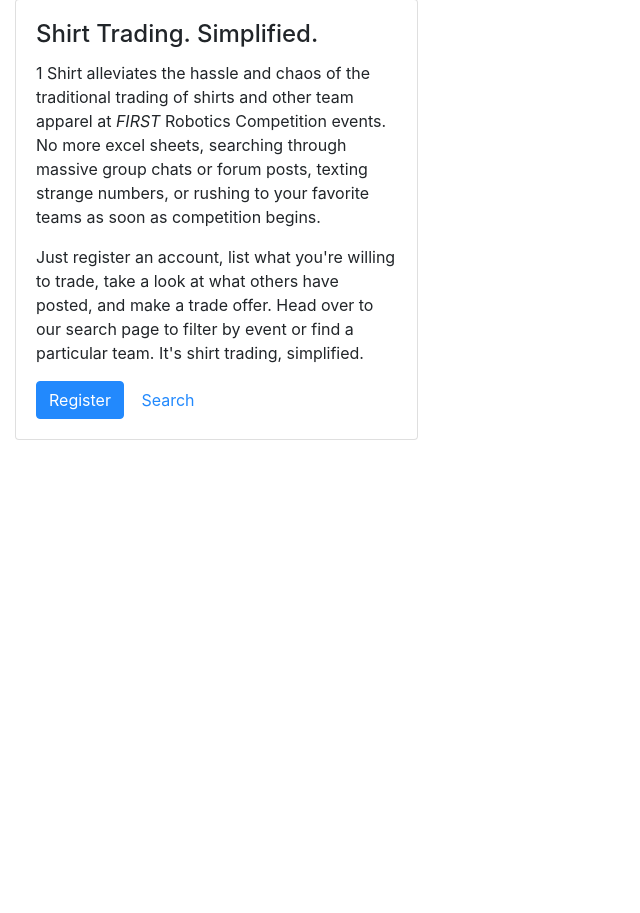
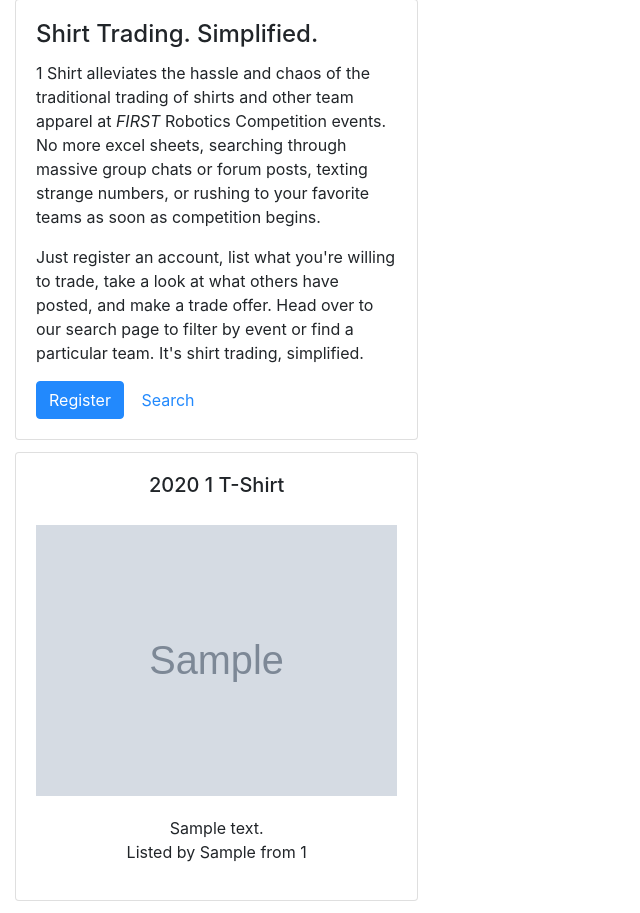
Before and after one commit to dc74089/oneshirt, a Django app: page / in a window 1280 px wide. Shown: the part 71-984 px from the top of the page, without its empty margins (0-640 px from the left). Before the commit the page ends 511 px from the top, so only its background shows below. Run offline with Django 3.2, Linux system fonts and the light colour scheme; tables that the repository leaves empty hold one stand-in row (values such as "Sample post"); grey boxes marked "Sample" are stand-in pictures; some libraries are stand-ins or nearby versions.

Commit message:
Home page display all items

```diff
--- a/trade/templates/trade/index_home.html
+++ b/trade/templates/trade/index_home.html
@@ -20,5 +20,8 @@
         <a href="{% url 'trade:search' %}" class="btn ">Search</a>
       </div>
     </div>
+    {% for card in cards %}
+      {{ card | safe }}
+    {% endfor %}
   </div>
 {% endblock %}
--- /dev/null
+++ b/trade/templates/trade/partial/item_card.html
@@ -0,0 +1,8 @@
+<div class="card">
+  <div class="card-body">
+    <h5 class="text-center">{% if item.year %}{{ item.year }}{% endif %}
+      {{ item.team }} {{ item.get_classification_display }}</h5>
+    <img style="width: 100%; clear:both; margin-top: 20px; margin-bottom: 20px;" src="{{ item.photo.url }}">
+    <p class="text-center">{{ item.description }}<br>Listed by {{ item.owner }}</p>
+  </div>
+</div>
--- a/trade/views/index.py
+++ b/trade/views/index.py
@@ -1,5 +1,16 @@
 from django.shortcuts import render
+from django.template.loader import render_to_string
+
+from ..models import Item
 
 
 def index(request):
-    return render(request, 'trade/index_home.html')
+    ctx = {}
+    cards = []
+
+    for item in Item.objects.all():
+        cards.append(render_to_string("trade/partial/item_card.html", {"item": item}))
+
+    ctx['cards'] = cards
+
+    return render(request, 'trade/index_home.html', ctx)
```
